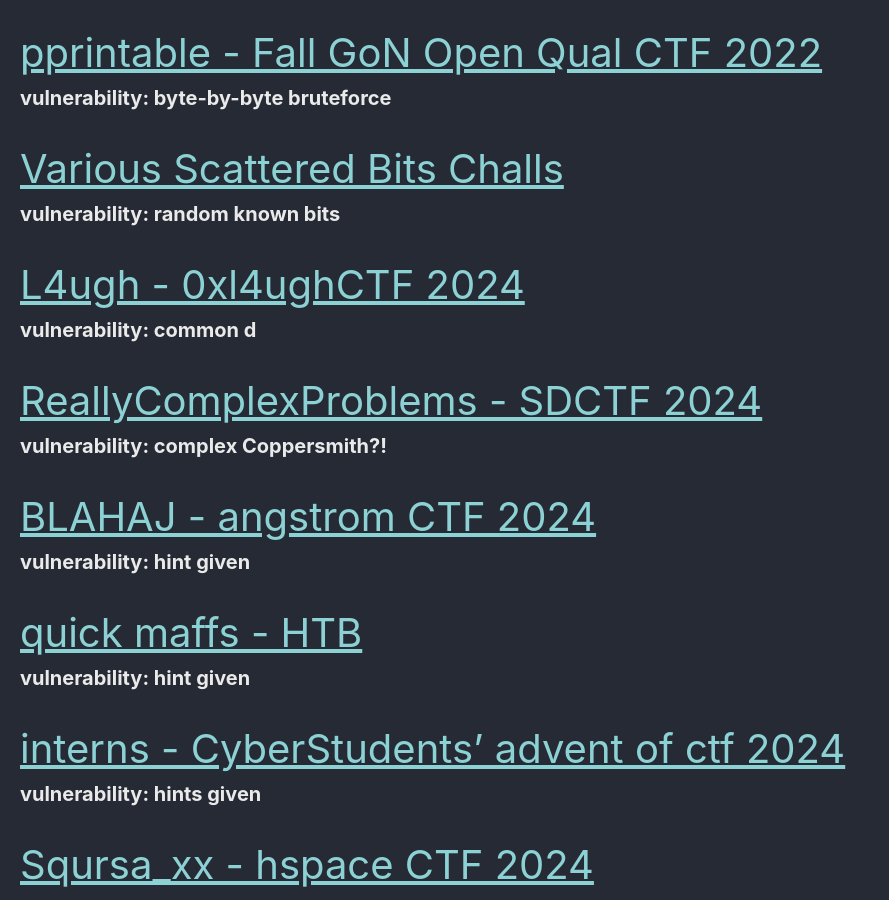
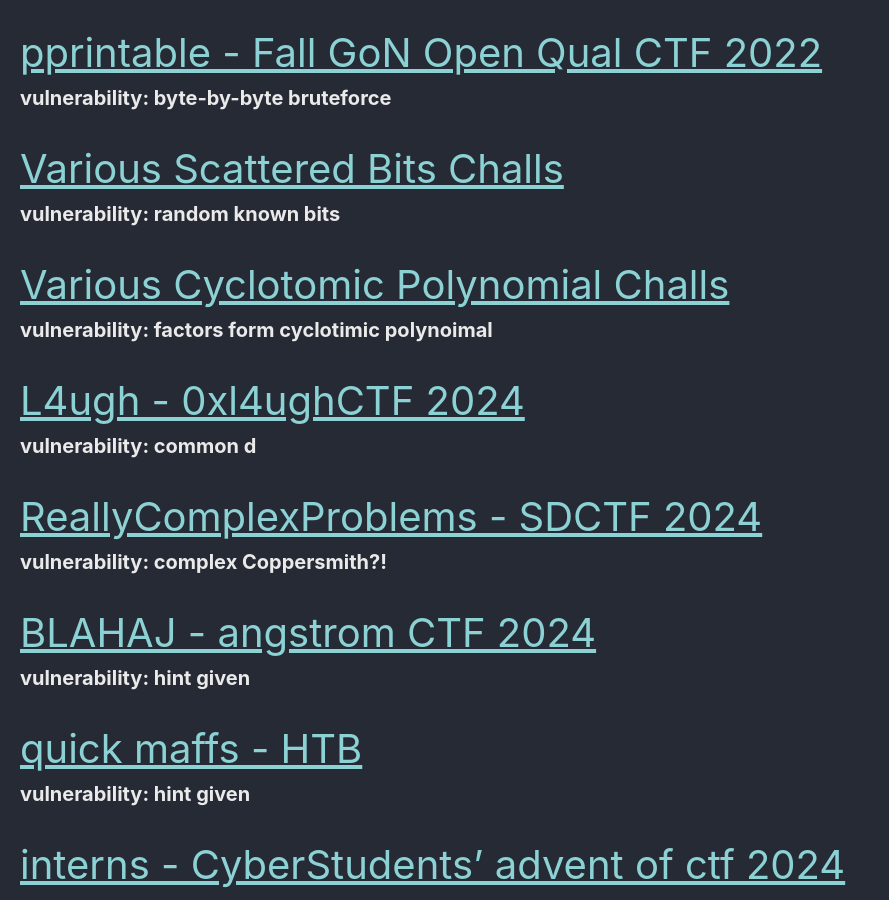
Before and after one commit to Connor-McCartney/Connor-McCartney.github.io, a Jekyll site: the page built from _pages/cryptography/rsa/rsa.md, in a window 1280 px wide and 900 px high, scrolled down 2617 px. Shown: the whole window, without its empty margins (0-889 px from the left). Built offline with Jekyll 4.4.1, drawn with Linux system fonts in a browser that asks for light colours; cached includes are drawn as plain includes.

Commit message:
Update rsa.md

```diff
--- a/_pages/cryptography/rsa/rsa.md
+++ b/_pages/cryptography/rsa/rsa.md
@@ -98,6 +98,10 @@ __vulnerability: byte-by-byte bruteforce__
 __vulnerability: random known bits__
 
 
+<span style="font-size:2em;">   [Various Cyclotomic Polynomial Challs](/cryptography/rsa/CyclotomicPolynomial)       </span> <br>
+__vulnerability: factors form cyclotimic polynoimal__
+
+
 <span style="font-size:2em;">   [L4ugh - 0xl4ughCTF 2024](/cryptography/rsa/L4ugh-0xl4ughCTF-2024)       </span> <br>
 __vulnerability: common d__
 
```
